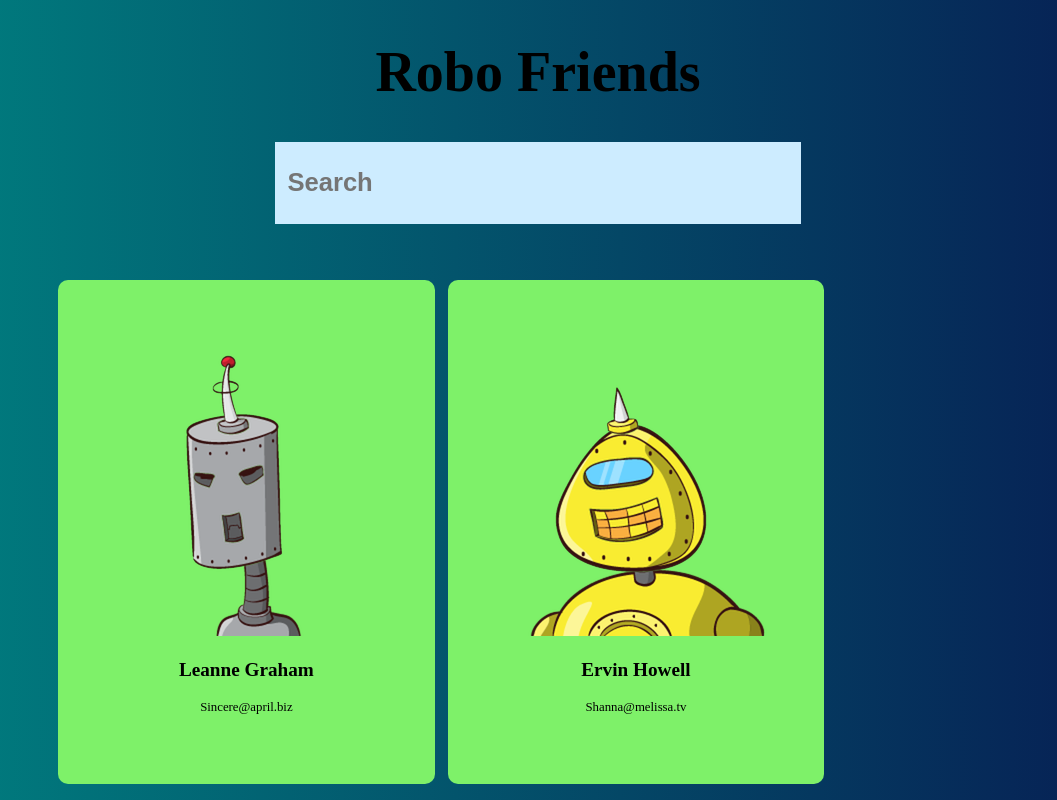
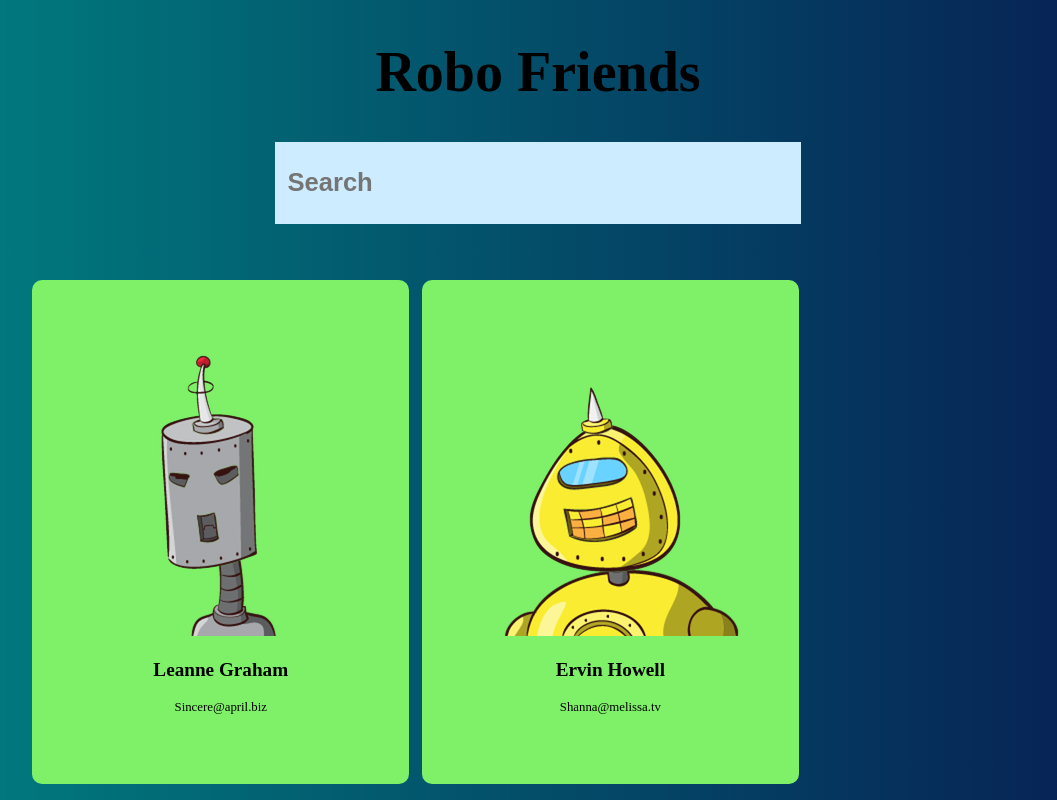
Before and after one commit to Justabingereader/robo-friends, a React (Create React App) app: page / in a window 1280 px wide. Shown: the top 800 px of the page, without its empty margins (102-1159 px from the left). Built offline with nearby package versions, Linux system fonts and the light colour scheme.

Commit message:
changed text alignment

```diff
--- a/src/Imagelist.css
+++ b/src/Imagelist.css
@@ -13,7 +13,7 @@
     display: flex;
     flex-direction: row;
     flex-wrap: wrap;
-    margin-left: 12vw;
+    margin-left: 10vw;
     margin-top: 5vh;
 }
 
```
